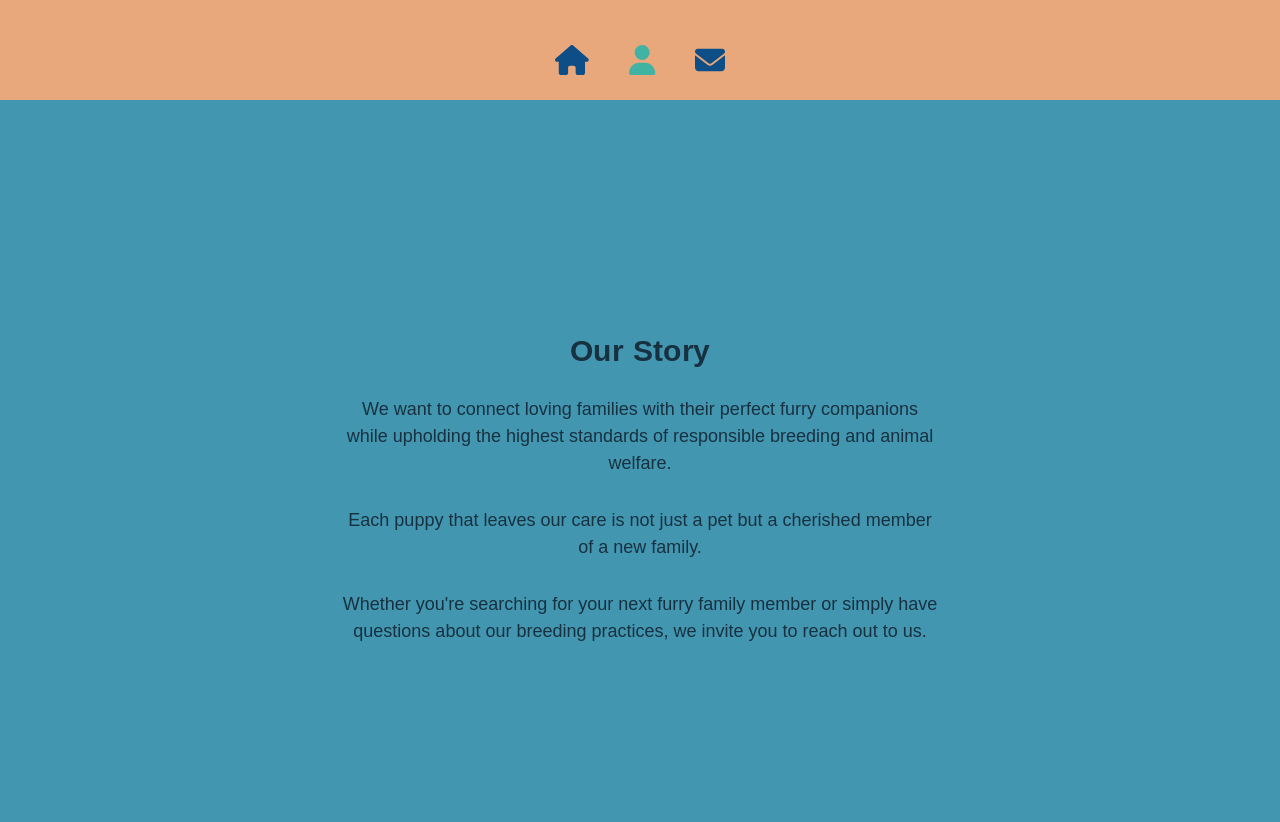
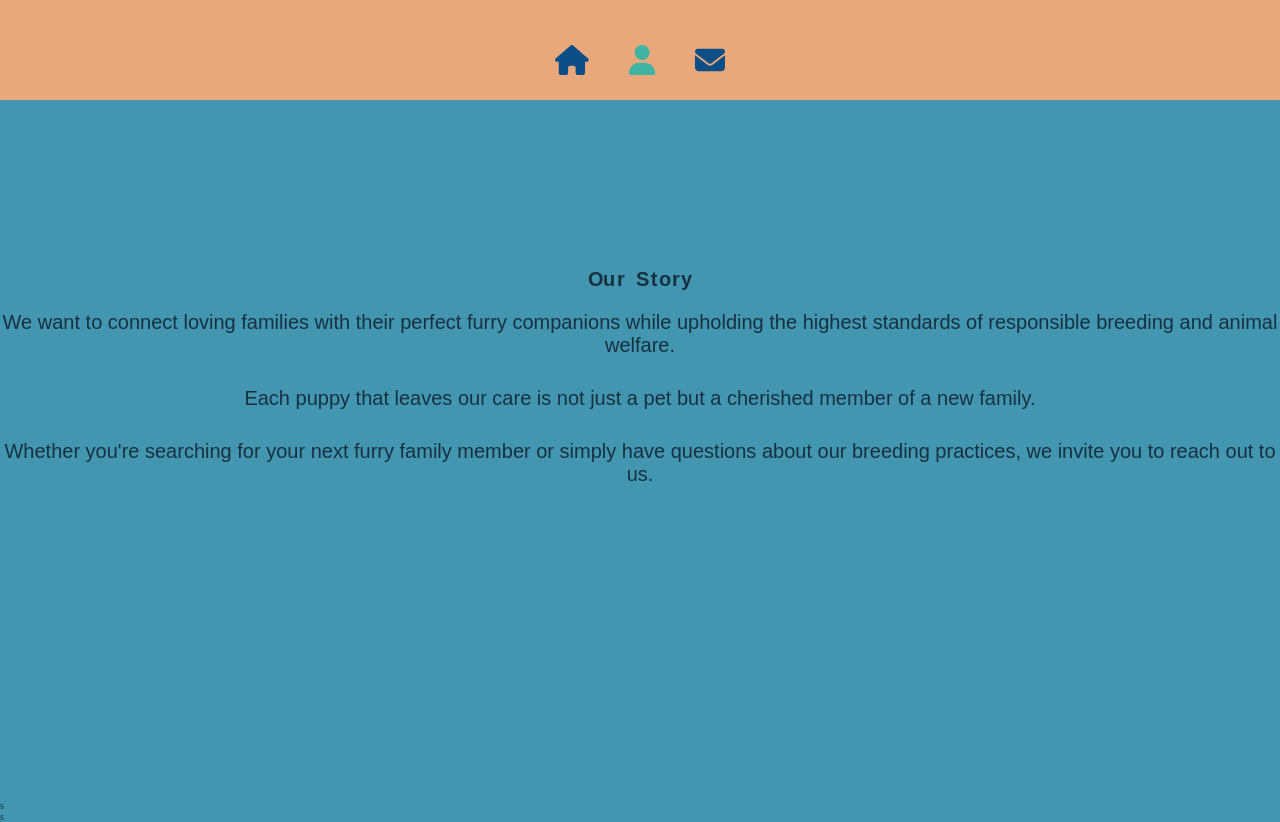
Before and after one commit to mhaleighw/dog-adoption-react-app, a React (Create React App) app: page /about in a window 1280 px wide. Before the commit the page ends 800 px from the top, so only its background shows below. Built offline with nearby package versions, Linux system fonts and the light colour scheme.

Commit message:
changes to adoption page

```diff
--- a/src/components/About/index.scss
+++ b/src/components/About/index.scss
@@ -1,36 +1,48 @@
-.container.about-page {
-    position: absolute;
-    bottom: 0;
-    left: 0;
-    width: 100%;
+.container {
+  .adoption-page {
+      .images-container {
           display: flex;
+          flex-wrap: wrap;
           justify-content: center;
-    align-items: flex-end;
-    padding-bottom: 120px;
+          gap: 20px;
+
+          .image-box {
+              .dog-info {
+                  display: flex;
+                  align-items: center;
+                  gap: 20px;
+
+                  .dog-image {
+                      width: 200px;
+                      height: 200px;
+                      object-fit: cover;
+                      border-radius: 50%;
                   }
 
-  .text-zone {
-    text-align: center;
-    margin-bottom: 20px;
+                  .content {
+                      flex: 1;
+
+                      .title {
+                          font-size: 24px;
+                          font-weight: bold;
                       }
 
-  .text-zone h1 {
-    font-size: 30px;
-    margin-bottom: 13px;
+                      .age {
+                          font-size: 18px;
                       }
 
-  .text-zone p {
-    font-size: 18px;
-    line-height: 1.5;
-    margin-bottom: 20px;
-    max-width: 600px;
-    padding: 15px;
-    margin: 0 auto;
+                      .description {
+                          font-size: 16px;
+                      }
 
-
+                      .price {
+                          font-size: 20px;
+                          font-weight: bold;
+                          color: #4CAF50; // Green color for price
                       }
-  .text-zone p:hover,
-.text-zone h1:hover {
-  transform: scale(1.05);
-  transition: transform 0.3s ease;
                   }
+              }
+          }
+      }
+  }
+}
--- a/src/components/Adoption/index.js
+++ b/src/components/Adoption/index.js
@@ -9,31 +9,31 @@ const Adoption = () => {
 
     useEffect(() => {
         const idTimeOut = setTimeout(() => {
-            setLetterClass('text-animate-hover')
-        }, 3000)
+            setLetterClass('text-animate-hover');
+        }, 3000);
         return () => clearTimeout(idTimeOut);
-    }, [])
+    }, []);
 
     const renderAdoption = (dogs) => {
         return (
             <div className="images-container">
-                {
-                    dogs.map((dog, idx) => {
-                        return (
+                {dogs.map((dog, idx) => (
                     <div className="image-box" key={idx}>
+                        <div className="dog-info">
                             <img
                                 src={dog.cover}
                                 className="dog-image"
                                 alt="dog"
                             />
                         <div className="content">
-                                    <p className="title">{dog.title}</p>
-                                    <h4 className="description">{dog.description}</h4>
+                            <p><strong>Name:</strong> {dog.title}</p>
+                            <p><strong>Age:</strong> {dog.age}</p>
+                            <p><strong>Description:</strong> {dog.description}</p>
+                            <p><strong>Price:</strong> {dog.price}</p>
                         </div>
                         </div>
-                        )
-                    })
-                }
+                    </div>
+                ))}
             </div>
         );
     }
--- a/src/data/dogs.json
+++ b/src/data/dogs.json
@@ -3,6 +3,7 @@
         {
             "cover": "/dogs/dog1/coverimage.png",
             "title": "Benny",
+            "age": "5 years old",
             "description": "Benny is a grey blue sweetheart who loves to cuddle.",
             "price": "$450"
         }
```
Lines whose indentation alone changed are shown as unchanged.
